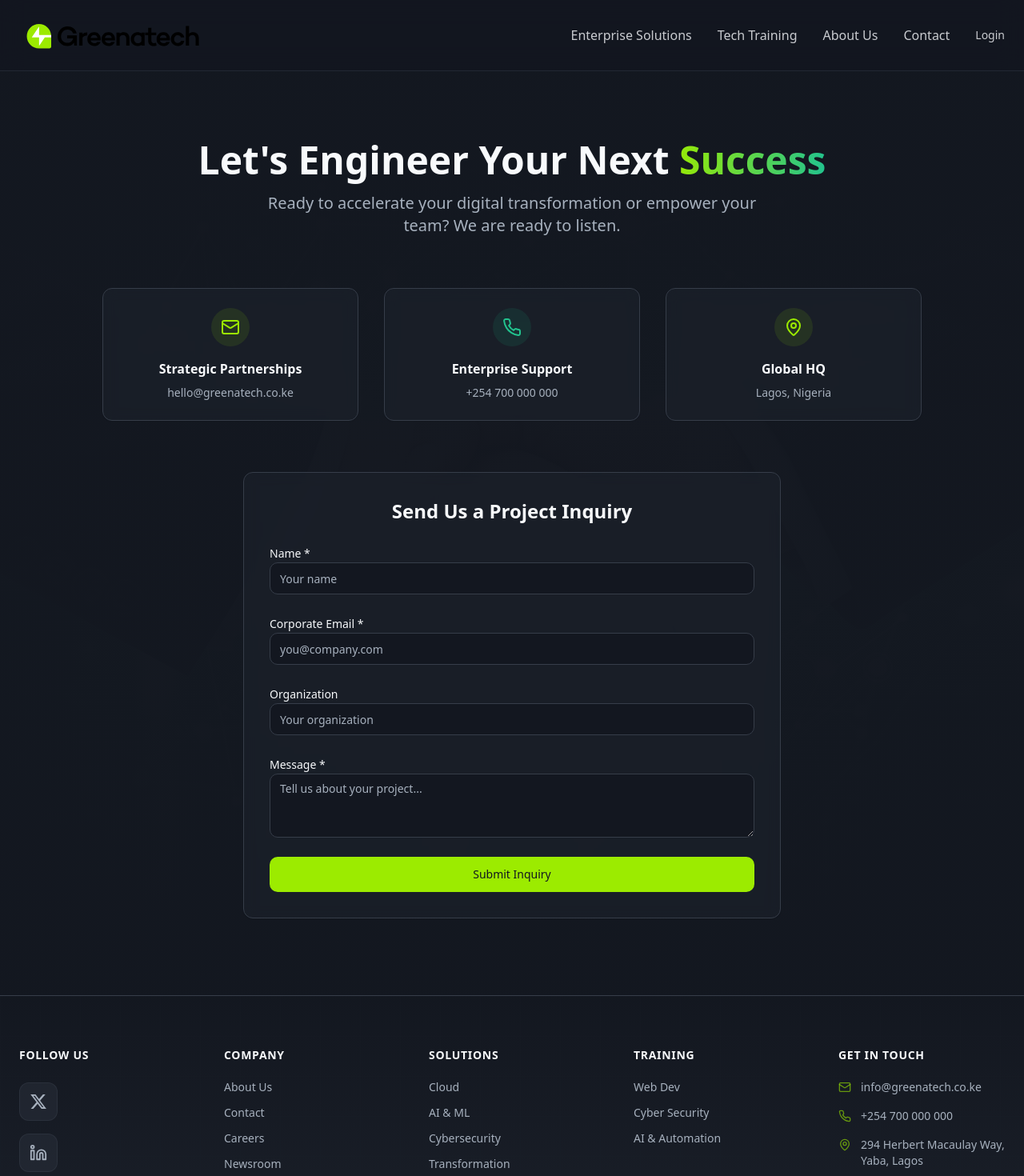
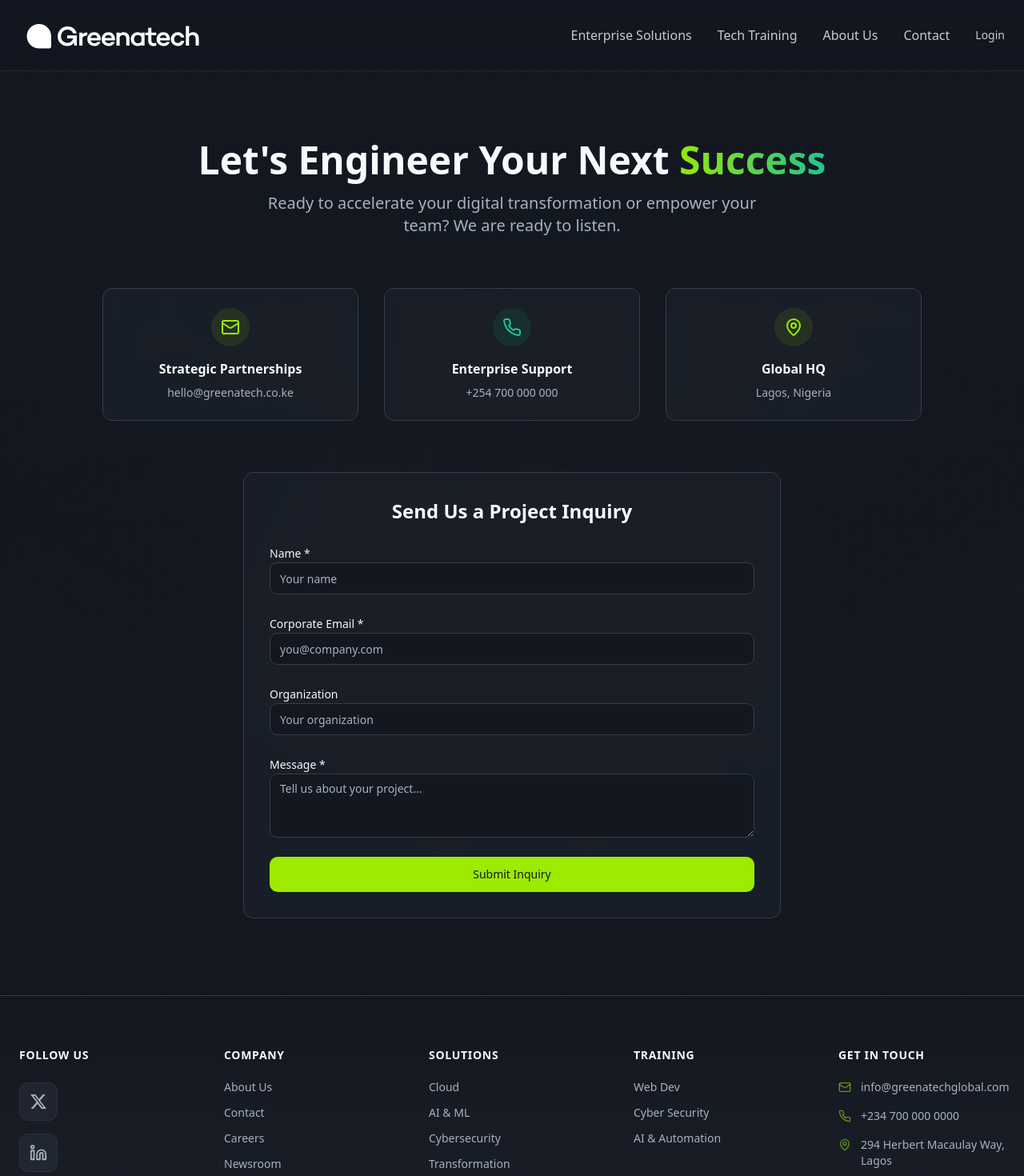
Before and after one commit to openaichatgpt51-cyber/spark-scale-mentor, a React (Vite) app: page /contact in a window 1280 px wide. Shown: the top 1470 px of the page at 80% size. Built offline with nearby package versions, Linux system fonts and the light colour scheme; the HTML template or start-up script is replaced by a standard one.

Commit message:
Improve logo visibility in footer

```diff
--- a/src/components/Footer.tsx
+++ b/src/components/Footer.tsx
@@ -134,21 +134,21 @@ const Footer = () => {
             </h4>
             <ul className="space-y-4">
               <li>
-                <a href="mailto:info@greenatech.co.ke" className="flex items-start gap-3 text-sm text-muted-foreground hover:text-primary transition-colors group">
+                <a href="mailto:info@greenatechglobal.com" className="flex items-start gap-3 text-sm text-muted-foreground hover:text-primary transition-colors group">
                   <Mail size={16} className="mt-0.5 shrink-0 text-primary/60 group-hover:text-primary transition-colors" />
-                  info@greenatech.co.ke
+                  info@greenatechglobal.com
                 </a>
               </li>
               <li>
-                <a href="tel:+254700000000" className="flex items-start gap-3 text-sm text-muted-foreground hover:text-primary transition-colors group">
+                <a href="tel:+2347000000000" className="flex items-start gap-3 text-sm text-muted-foreground hover:text-primary transition-colors group">
                   <Phone size={16} className="mt-0.5 shrink-0 text-primary/60 group-hover:text-primary transition-colors" />
-                  +254 700 000 000
+                  +234 700 000 0000
                 </a>
               </li>
               <li>
                 <div className="flex items-start gap-3 text-sm text-muted-foreground">
                   <MapPin size={16} className="mt-0.5 shrink-0 text-primary/60" />
-                  294 Herbert Macaulay Way, Yaba, Lagos
+                  294 Herbert Macaulay Way, Lagos
                 </div>
               </li>
             </ul>
--- a/src/components/Navigation.tsx
+++ b/src/components/Navigation.tsx
@@ -16,7 +16,7 @@ const Navigation = () => {
       <div className="container mx-auto px-6 py-4">
         <div className="flex items-center justify-between">
           <Link to="/">
-            <img src={logo} alt="Greenatech" className="h-12 md:h-14" />
+            <img src={logo} alt="Greenatech" className="h-12 md:h-14 brightness-0 invert" />
           </Link>
 
           <div className="hidden md:flex items-center gap-8">
```
